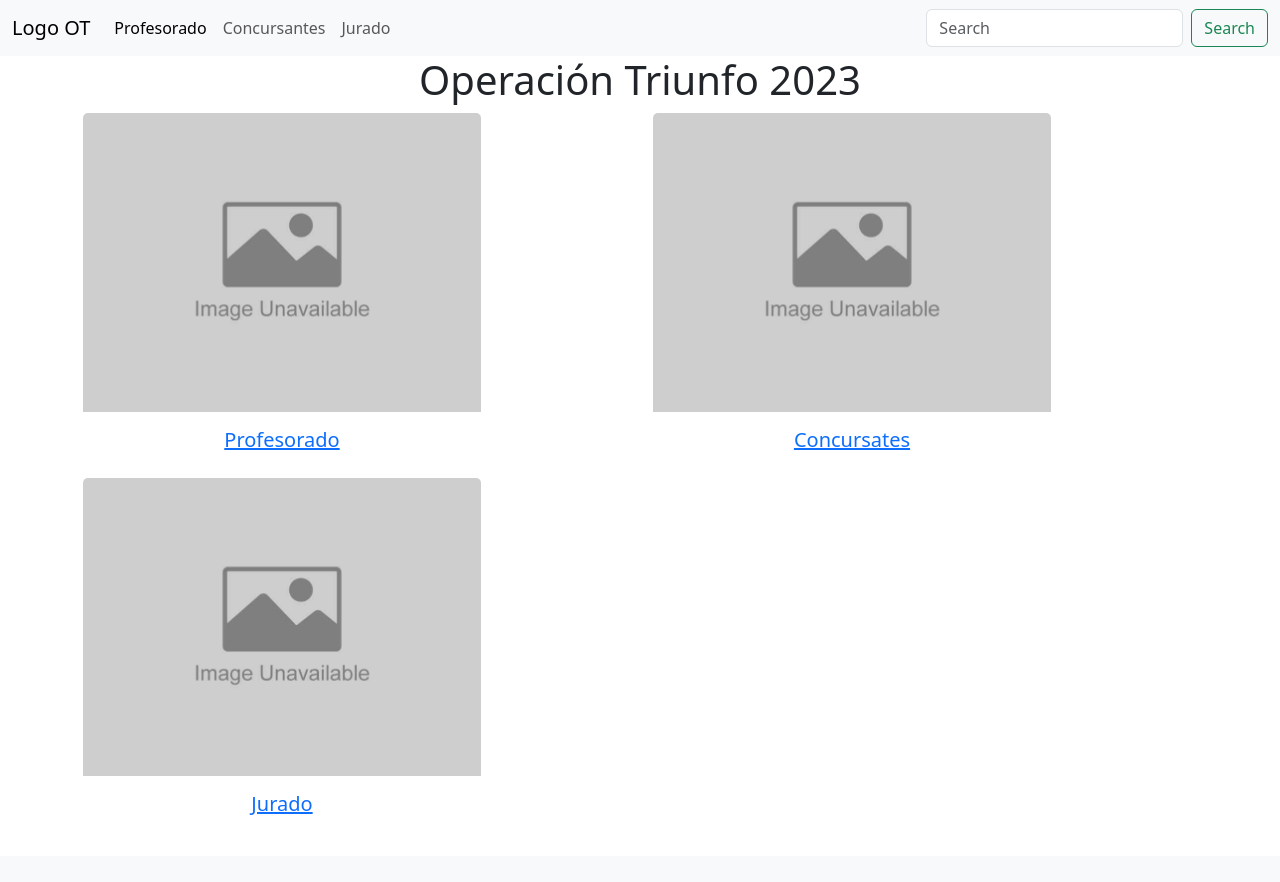
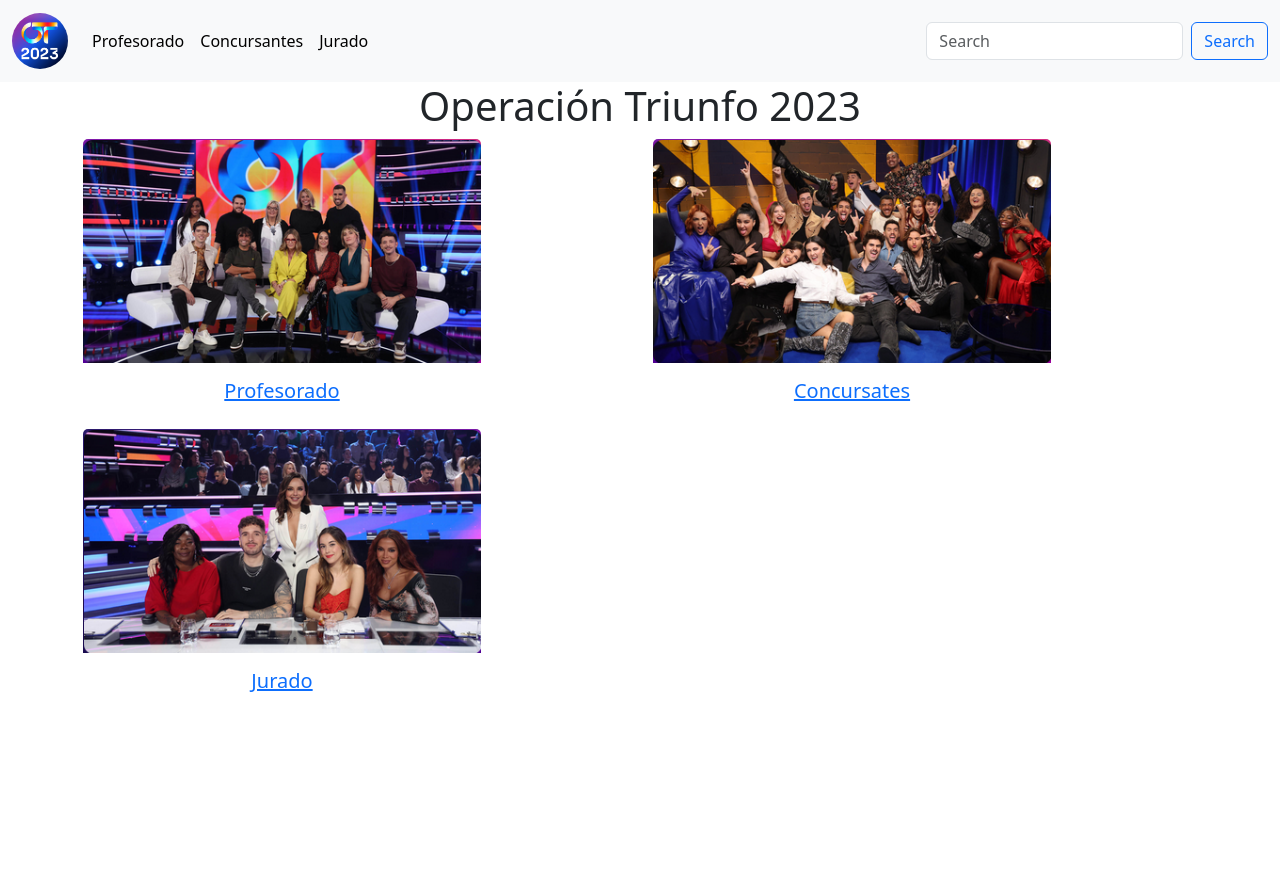
Before and after one commit to Javi0108/OT2023, a Django app: page / in a window 1280 px wide. Before the commit the page ends 815 px from the top, so only its background shows below. Run offline with Django 4.2, Linux system fonts and the light colour scheme.

Commit message:
Añadir imagenes

```diff
--- a/profesorado/models.py
+++ b/profesorado/models.py
@@ -3,7 +3,7 @@ from django.db import models
 
 class Profesorado(models.Model):
     name = models.CharField(max_length=200)
-    image = models.ImageField(upload_to='profesores/%Y/%m/%d', blank=True)
+    image = models.ImageField(upload_to='media/%Y/%m/%d', blank=True)
     origen = models.TextField(blank=True)
     edad = models.IntegerField()
     description = models.TextField(blank=True)
--- a/profesorado/static/css/style.css
+++ b/profesorado/static/css/style.css
@@ -1,3 +1,8 @@
+.logoImg {
+    width: 3.5rem;
+    border-radius: 50%;
+}
+
 .card {
     width: 10rem;
     border-color: #fff;
--- a/profesorado/templates/base.html
+++ b/profesorado/templates/base.html
@@ -13,7 +13,7 @@
   <body>
     <nav class="navbar navbar-expand-lg bg-body-tertiary">
       <div class="container-fluid">
-        <a class="navbar-brand" href="#">Logo OT</a>
+        <a class="navbar-brand" href="#"><img class="logoImg" src="{% static 'img/logo.png' %}" ></a>
         <button class="navbar-toggler" type="button" data-bs-toggle="collapse" data-bs-target="#navbarSupportedContent" aria-controls="navbarSupportedContent" aria-expanded="false" aria-label="Toggle navigation"><span class="navbar-toggler-icon"></span></button>
         <div class="collapse navbar-collapse" id="navbarSupportedContent">
           <ul class="navbar-nav me-auto mb-2 mb-lg-0">
@@ -21,15 +21,15 @@
               <a class="nav-link active" href="{% url 'profesorado:profesorado_list' %}">Profesorado</a>
             </li>
             <li class="nav-item">
-              <a class="nav-link" href="#">Concursantes</a>
+              <a class="nav-link active" href="#">Concursantes</a>
             </li>
             <li class="nav-item">
-              <a class="nav-link" href="#">Jurado</a>
+              <a class="nav-link active" href="#">Jurado</a>
             </li>
           </ul>
           <form class="d-flex" role="search">
             <input class="form-control me-2" type="search" placeholder="Search" aria-label="Search" />
-            <button class="btn btn-outline-success" type="submit">Search</button>
+            <button class="btn btn-outline-primary" type="submit">Search</button>
           </form>
         </div>
       </div>
--- a/profesorado/templates/dashboard.html
+++ b/profesorado/templates/dashboard.html
@@ -10,7 +10,7 @@
       <div class="col">
         <div class="card" style="width: 25rem;">
           <a href="{% url 'profesorado:profesorado_list' %}">
-            <img src="{% static 'img/no_image.jpg' %}" class="card-img-top" alt="Imagen no disponible" />
+            <img src="{% static 'img/profes.png' %}" class="card-img-top" alt="Imagen no disponible" />
             <div class="card-body">
               <h5 class="card-title">Profesorado</h5>
             </div>
@@ -20,7 +20,7 @@
       <div class="col">
         <div class="card" style="width: 25rem;">
           <a href="#">
-            <img src="{% static 'img/no_image.jpg' %}" class="card-img-top" alt="Imagen no disponible" />
+            <img src="{% static 'img/concursantes.png' %}" class="card-img-top" alt="Imagen no disponible" />
             <div class="card-body">
               <h5 class="card-title">Concursates</h5>
             </div>
@@ -30,7 +30,7 @@
       <div class="col">
         <div class="card" style="width: 25rem;">
           <a href="#">
-            <img src="{% static 'img/no_image.jpg' %}" class="card-img-top" alt="Imagen no disponible" />
+            <img src="{% static 'img/jurado.png' %}" class="card-img-top" alt="Imagen no disponible" />
             <div class="card-body">
               <h5 class="card-title">Jurado</h5>
             </div>
--- a/profesorado/templates/profes/list.html
+++ b/profesorado/templates/profes/list.html
@@ -9,7 +9,7 @@
       {% for profe in profes %}
         <div class="col">
           <div class="card">
-            <img id="imgCard" src="{% static 'img/no_image.jpg' %}" class="card-img-top" alt="..." />
+            <img id="imgCard" src="{% if profe.image %}{{ profe.image.url }}{% else %}{% static "img/no_image.jpg" %}{% endif %}" class="card-img-top" />
             <div class="card-body">
               <p class="card-title">{{ profe.name }}</p>
             </div>
```
Also changed, not shown: profesorado/static/img/concursantes.png (added), profesorado/static/img/jurado.png (added), profesorado/static/img/logo.png (added), profesorado/static/img/profes.png (added), profesores/2023/11/23/illustration-of-human-icon-user-symbol-icon-modern-design-on-blank_5ZftRge.jpg (deleted), 1 other file.
